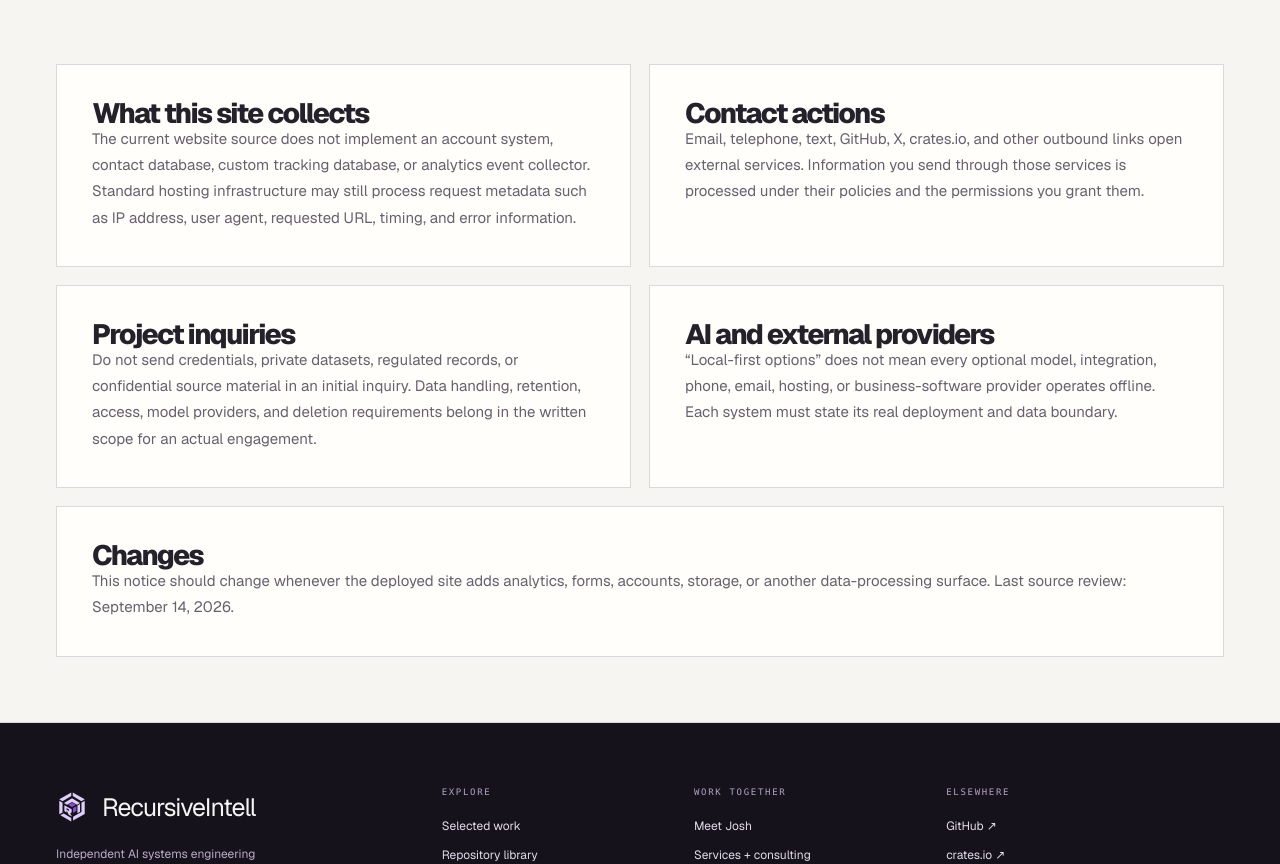
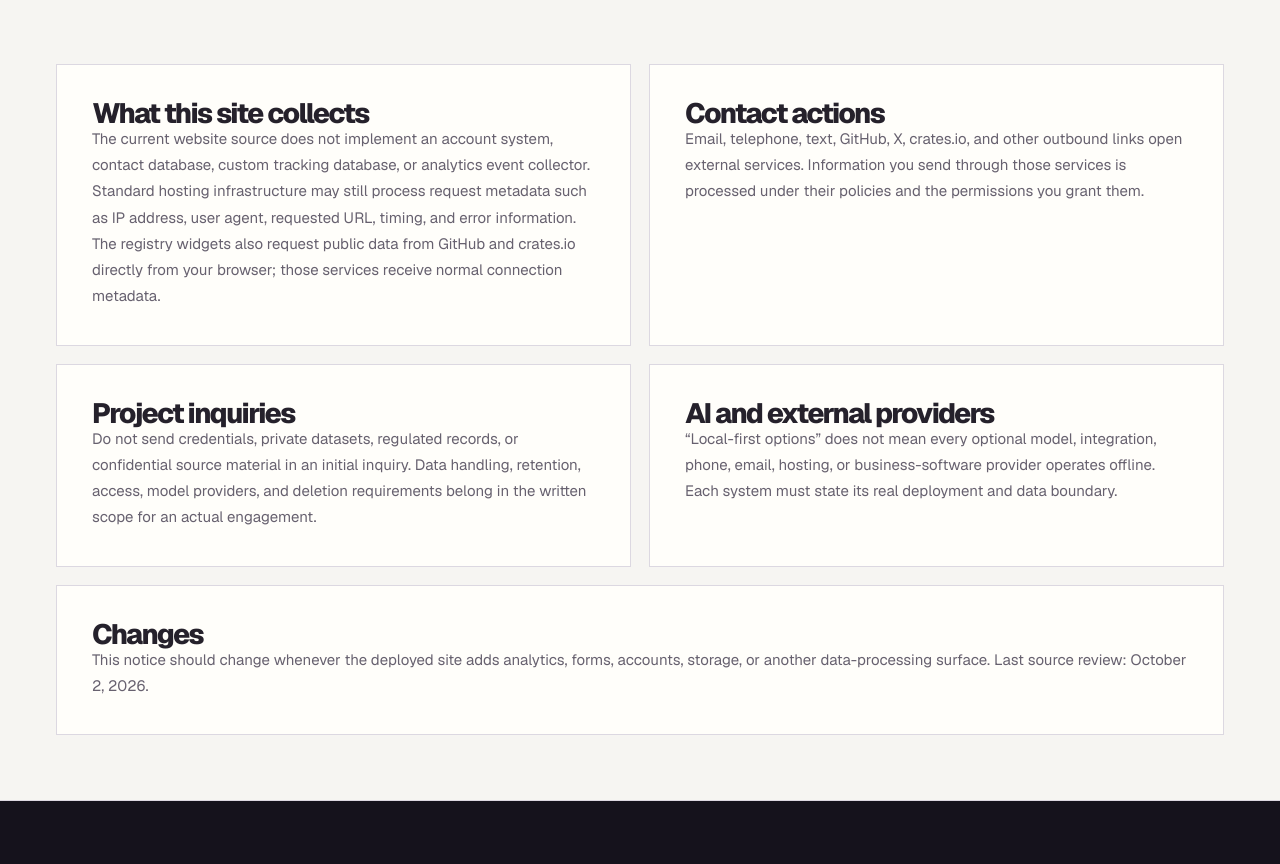
Before and after one commit to RecursiveIntell/recursiveintell-web, a Next.js app: page /privacy in a window 1280 px wide. Shown: the part 404-1268 px from the top of the page. Built offline with nearby package versions, Linux system fonts and the light colour scheme.

Commit message:
Install full Ares and fix website audit findings: app/privacy/page.tsx

```diff
--- a/app/privacy/page.tsx
+++ b/app/privacy/page.tsx
@@ -32,7 +32,9 @@ export default function PrivacyPage() {
               contact database, custom tracking database, or analytics event
               collector. Standard hosting infrastructure may still process
               request metadata such as IP address, user agent, requested URL,
-              timing, and error information.
+              timing, and error information. The registry widgets also request
+              public data from GitHub and crates.io directly from your browser;
+              those services receive normal connection metadata.
             </p>
           </article>
           <article>
@@ -67,7 +69,7 @@ export default function PrivacyPage() {
             <p>
               This notice should change whenever the deployed site adds
               analytics, forms, accounts, storage, or another data-processing
-              surface. Last source review: September 14, 2026.
+              surface. Last source review: October 2, 2026.
             </p>
           </article>
         </div>
```
